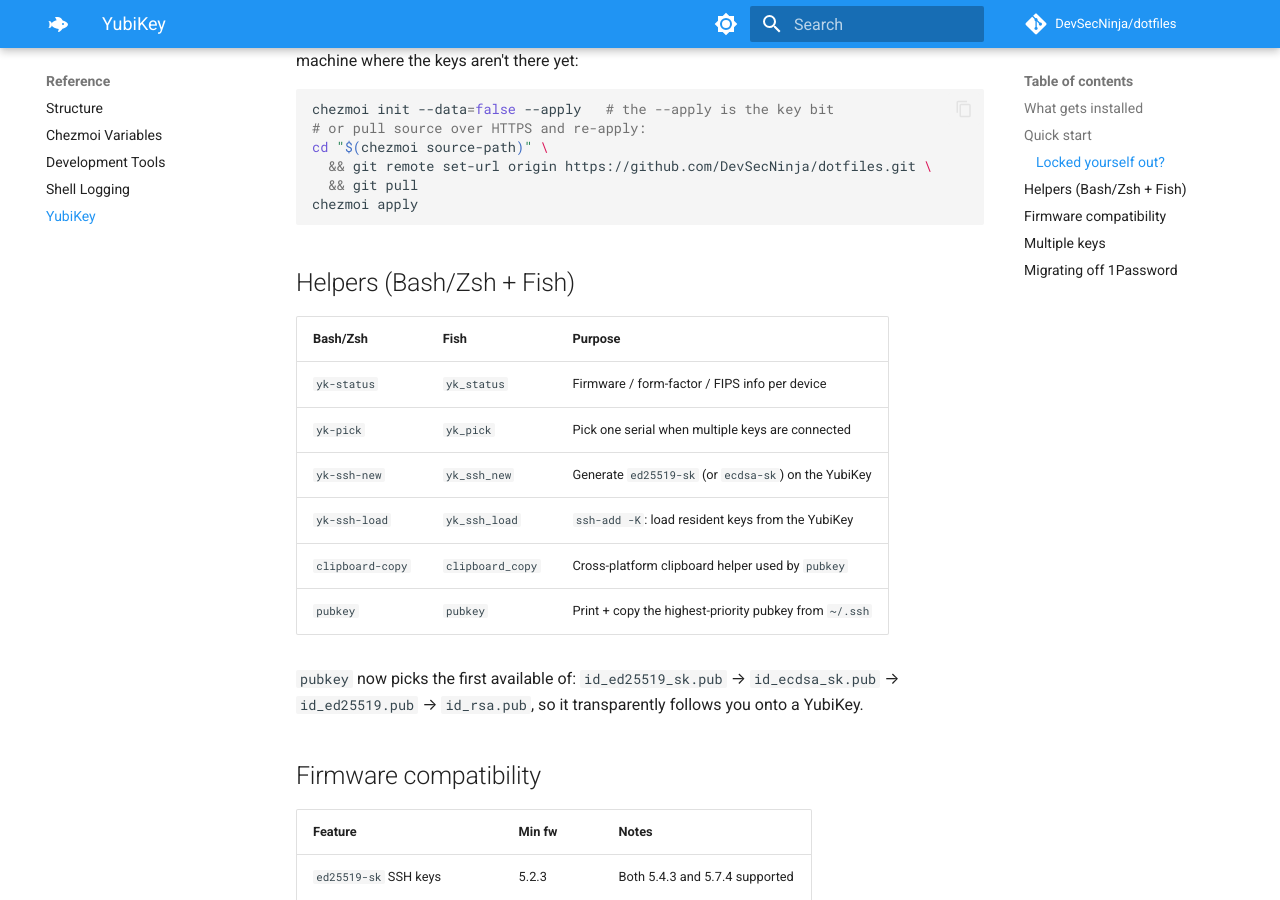
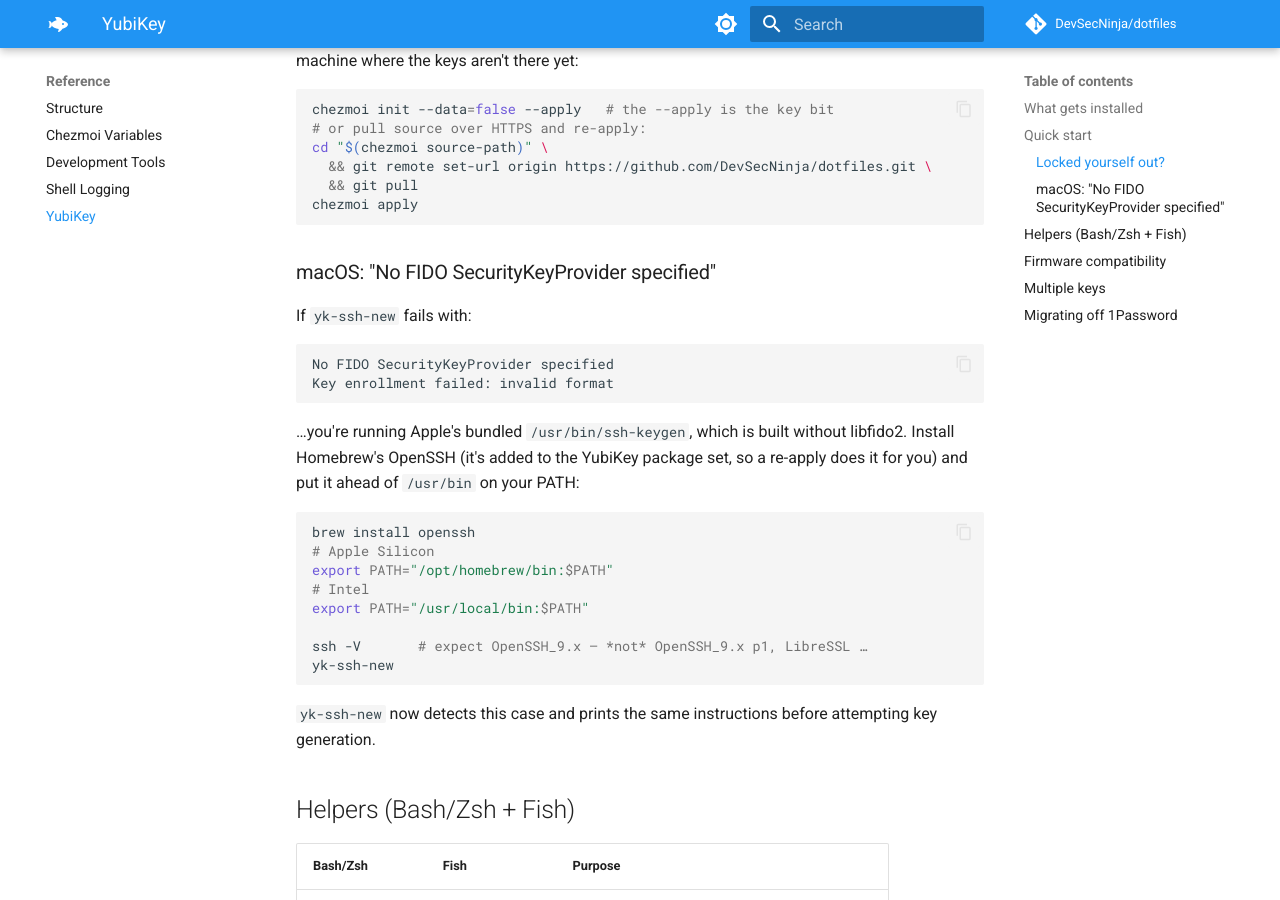
Before and after one commit to DevSecNinja/dotfiles, an MkDocs documentation site: the page built from docs/yubikey.md, in a window 1280 px wide and 900 px high, scrolled down 1381 px. Built offline with MkDocs 1.6.1 and Material for MkDocs 9.7.7, drawn with Linux system fonts in a browser that asks for light colours; comment, search, counter and statistics services are not loaded; some of the changed text lies outside the part shown.

Commit message:
fix(yubikey): zsh leak in `yk-status`, device type, clearer macOS FIDO2 error (#290)

````diff
--- a/docs/yubikey.md
+++ b/docs/yubikey.md
@@ -16,7 +16,7 @@
 
 | OS        | Package(s)                                  |
 | --------- | ------------------------------------------- |
-| macOS     | `ykman` (Homebrew)                          |
+| macOS     | `ykman`, `openssh` (Homebrew — Apple's bundled OpenSSH lacks FIDO2) |
 | Debian/Ubuntu | `yubikey-manager`, `pcscd`, `scdaemon`  |
 | Fedora    | `yubikey-manager`, `pcsc-lite`              |
 | Windows   | `Yubico.YubikeyManagerCLI` (winget)         |
@@ -62,6 +62,34 @@
   && git pull
 chezmoi apply
 ```
+
+### macOS: "No FIDO SecurityKeyProvider specified"
+
+If `yk-ssh-new` fails with:
+
+```
+No FIDO SecurityKeyProvider specified
+Key enrollment failed: invalid format
+```
+
+…you're running Apple's bundled `/usr/bin/ssh-keygen`, which is built
+without libfido2. Install Homebrew's OpenSSH (it's added to the YubiKey
+package set, so a re-apply does it for you) and put it ahead of `/usr/bin`
+on your PATH:
+
+```bash
+brew install openssh
+# Apple Silicon
+export PATH="/opt/homebrew/bin:$PATH"
+# Intel
+export PATH="/usr/local/bin:$PATH"
+
+ssh -V       # expect OpenSSH_9.x — *not* OpenSSH_9.x p1, LibreSSL …
+yk-ssh-new
+```
+
+`yk-ssh-new` now detects this case and prints the same instructions before
+attempting key generation.
 
 ## Helpers (Bash/Zsh + Fish)
 
````
Also changed, not shown: 5 other files.
